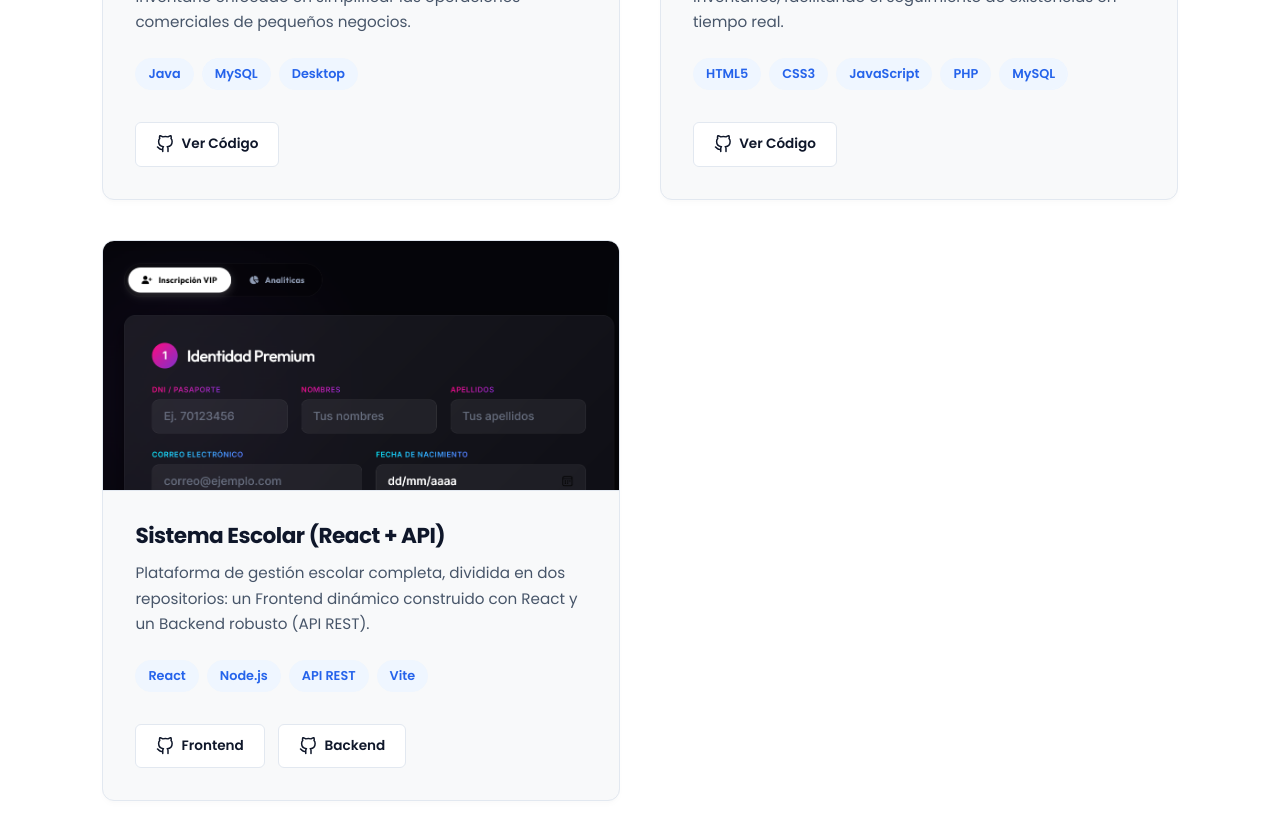
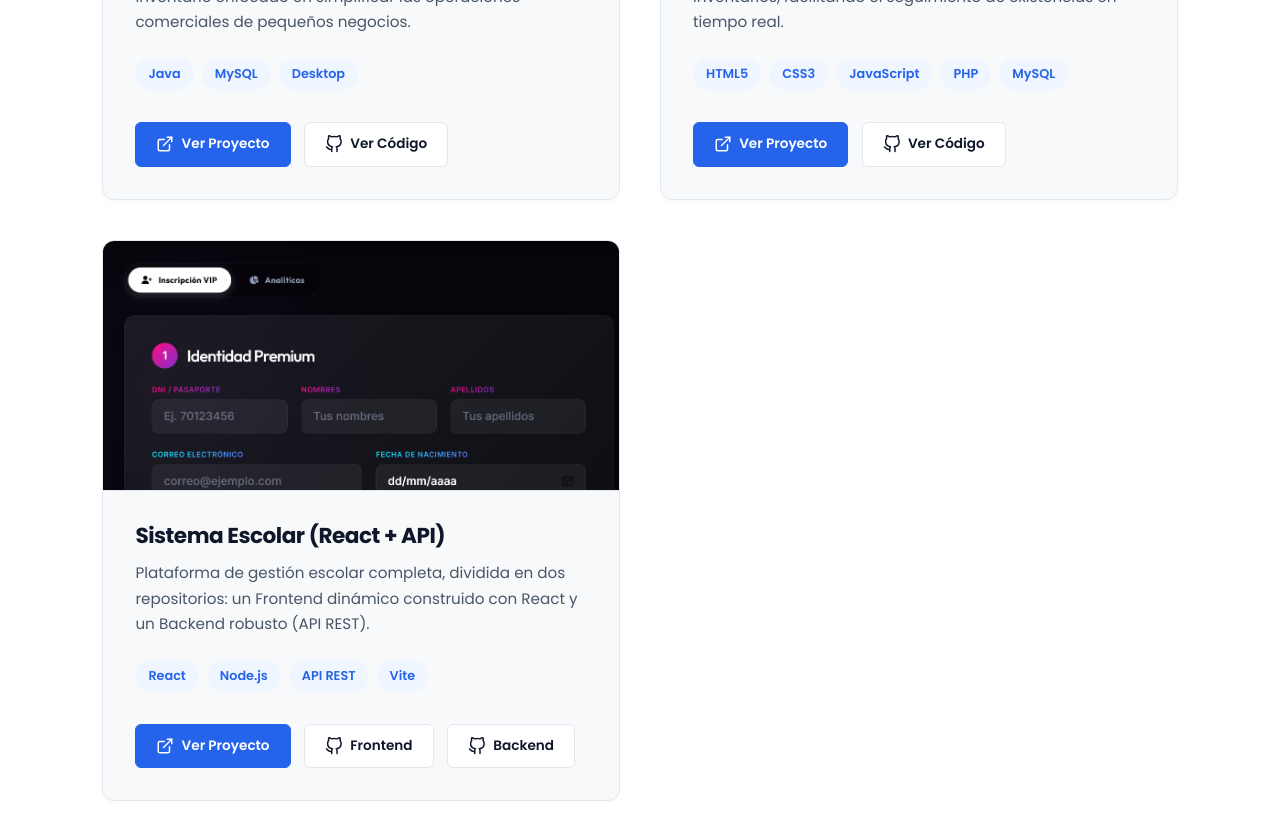
Before and after one commit to AngelOrdaya-Dev/Portafolio-Ordaya, a React (Vite) app: page / in a window 1280 px wide. Shown: the part 8140-8980 px from the top of the page. Built offline with nearby package versions, Linux system fonts and the light colour scheme.

Commit message:
Add linkDemo URLs for Vende-Fácil, Inventario Web, and Sistema Escolar

```diff
--- a/src/components/Proyectos/Proyectos.jsx
+++ b/src/components/Proyectos/Proyectos.jsx
@@ -45,7 +45,7 @@ const Proyectos = () => {
       titulo: "Vende-Fácil",
       descripcion: "Sistema informático de gestión de ventas y control de inventario enfocado en simplificar las operaciones comerciales de pequeños negocios.",
       tecnologias: ["Java", "MySQL", "Desktop"],
-      linkDemo: null,
+      linkDemo: "https://web-production-32d3b.up.railway.app/",
       linkCodigo: "https://github.com/AngelOrdaya-Dev/Vende-Facil"
     },
     {
@@ -54,7 +54,7 @@ const Proyectos = () => {
       titulo: "Inventario Web",
       descripcion: "Aplicación web enfocada en el control y administración de inventarios, facilitando el seguimiento de existencias en tiempo real.",
       tecnologias: ["HTML5", "CSS3", "JavaScript", "PHP", "MySQL"],
-      linkDemo: null,
+      linkDemo: "https://inventario-web-angel.vercel.app/",
       linkCodigo: "https://github.com/AngelOrdaya-Dev/Inventario-web"
     },
     {
@@ -63,7 +63,7 @@ const Proyectos = () => {
       titulo: "Sistema Escolar (React + API)",
       descripcion: "Plataforma de gestión escolar completa, dividida en dos repositorios: un Frontend dinámico construido con React y un Backend robusto (API REST).",
       tecnologias: ["React", "Node.js", "API REST", "Vite"],
-      linkDemo: null,
+      linkDemo: "https://proyecto-react-angel.vercel.app/",
       linkCodigo: [
         { label: "Frontend", url: "https://github.com/AngelOrdaya-Dev/Proyecto-React-" },
         { label: "Backend", url: "https://github.com/AngelOrdaya-Dev/api_escuela" }
```
